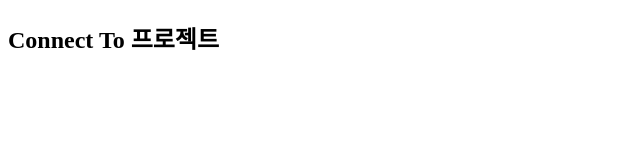
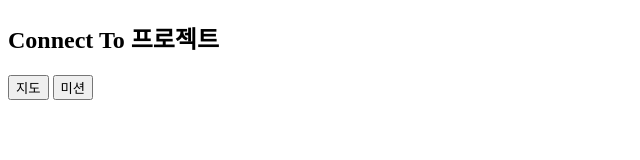
Before and after one commit to rewhwan/jshalomdaniel, a plain HTML site: page index.html in a window 1280 px wide. Shown: the whole page, without its empty margins (0-640 px from the left). Drawn offline with Linux system fonts and the light colour scheme.

```diff
--- a/index.html
+++ b/index.html
@@ -5,6 +5,8 @@
     <title>2020 다니엘청년부 Connect To</title>
 </head>
 <body>
- <h2>Connect To 프로젝트</h2>
+    <h2>Connect To 프로젝트</h2>
+    <button>지도</button>
+    <button>미션</button>
 </body>
 </html>
```
